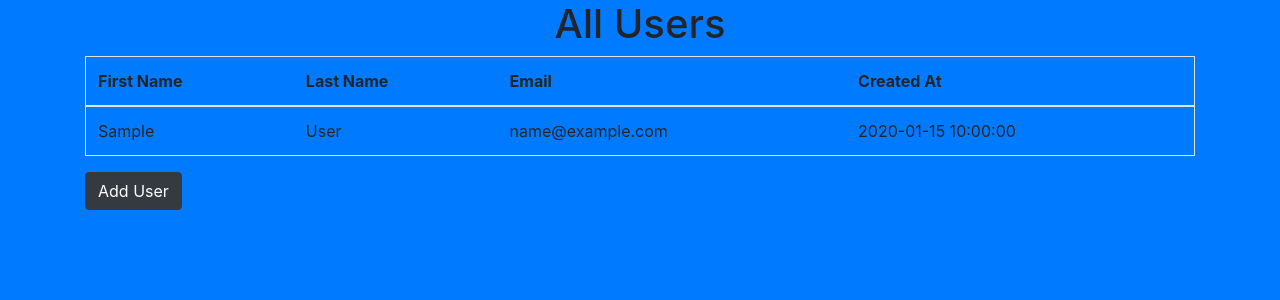
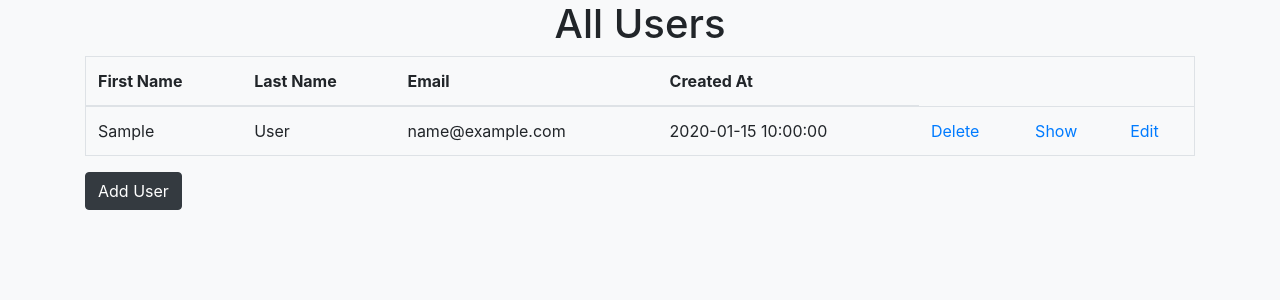
Before and after one commit to dvarmstrong/User-Create-and-Read-, a Flask app: template templates/read(All).html in a window 1280 px wide. Shown: the top 300 px of the page. Run offline with Flask 2, Linux system fonts and the light colour scheme; the template is opened without the code that fills it: most values are stand-ins (such as "Sample title", 1, 10 or a date in 2020).

Commit message:
Changes to the routes and updating delete

```diff
--- a/server.py
+++ b/server.py
@@ -10,19 +10,27 @@ app = Flask(__name__)
 def index():
     return redirect('/users/new')
 
-@app.route('/users/')
+@app.route('/users', methods=['GET','POST'])
 def user():
-    return render_template('/read(All).html', users=User.get_all())
+    return render_template('read(All).html', users=User.get_all())
 
 @app.route('/users/new')
 def new():
     return render_template('create.html')
 
-@app.route('/user/create', methods=['POST'])
+@app.route('/users/create', methods=["POST"])
 def create():
     print(request.form)
     User.save(request.form)
-    return redirect('/users/')
+    return redirect('/users')
+
+@app.route('/delete/<int:users_id>', methods=["POST"])
+def delete(users_id):
+    data ={
+        'id': users_id,
+    }
+    User.destroy( data)
+    return redirect('/users')
 
 
 
--- a/templates/create.html
+++ b/templates/create.html
@@ -10,7 +10,7 @@
 <body class=" bg-primary">
 
     <div class="container-sm">
-    <form action="/users/new" method='post' class="col-6 mx-auto">
+    <form action="/users/create" method='post' class="col-6 mx-auto">
         <h2 class="text-center "> Add a New User</h2>
         <div class="form-group">
             <label for="First Name">First Name</label>
--- a/templates/read(All).html
+++ b/templates/read(All).html
@@ -8,7 +8,7 @@
 
     <title>All Users!</title>
 </head>
-<body class="bg-primary container-sm">
+<body class="bg-light container-sm">
     <h1 class="text-center">All Users</h1>
     <table class = "table table-hover border">
         <thead>
@@ -22,14 +22,17 @@
         <tbody>
             {% for user in users %}
             <tr>
-                <td>{{user.first_name}}</td>
+                <td>{{user.first_name}} </td>
                 <td>{{user.last_name}}</td>
                 <td>{{user.email}}</td>
                 <td>{{user.created_at}}</td>
+                <td><a href="/delete{{users['id']}}">Delete</a></td>
+                <td><a href="/show{{users['id']}}">Show</a></td>
+                <td><a href="/edit{{users['id']}}">Edit</a></td>
+            {% endfor %}
             </tr>
-            {% endfor %}
         </tbody>
     </table>
-    <a href="/users/new" class="btn btn-dark">Add User</a>
+    <a href="/users" class="btn btn-dark">Add User</a>
 </body>
 </html>
```
Also changed, not shown: user.py (+7 -1 lines).
